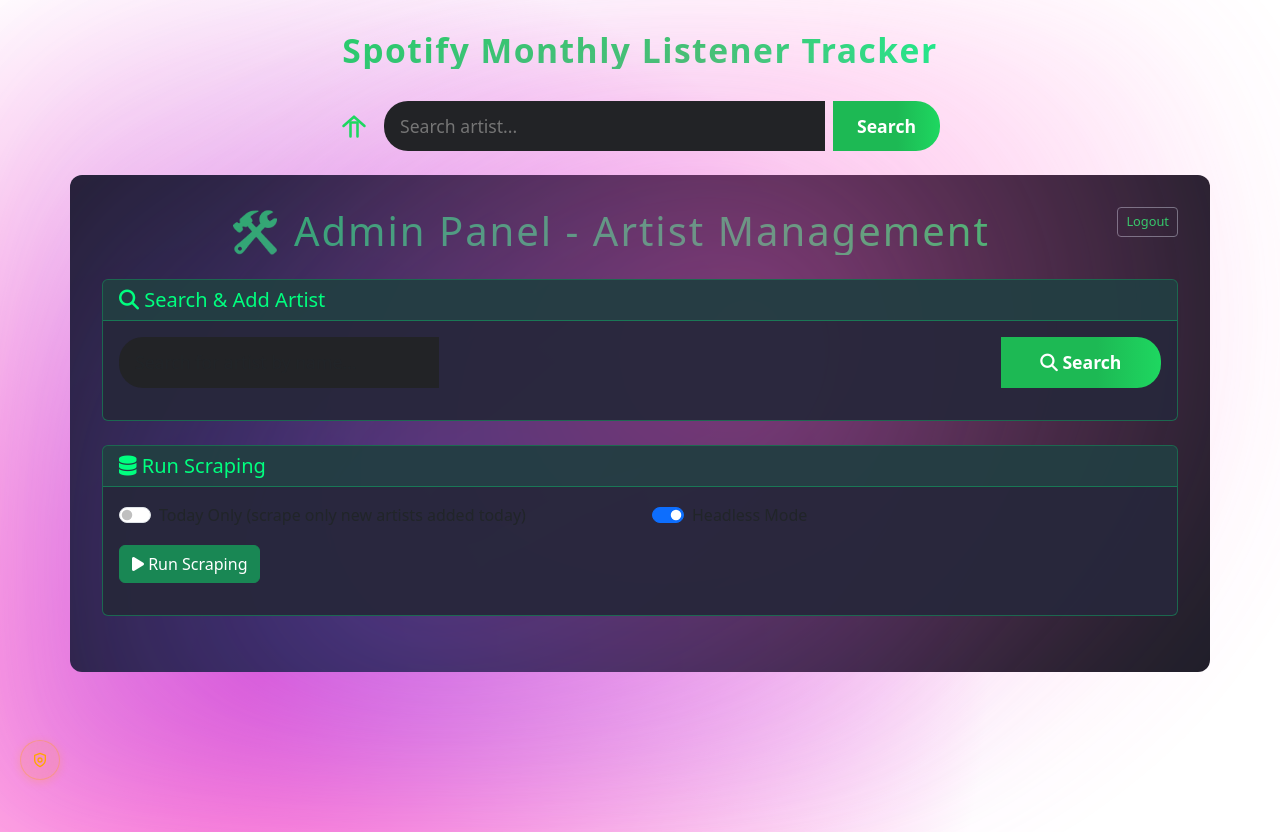
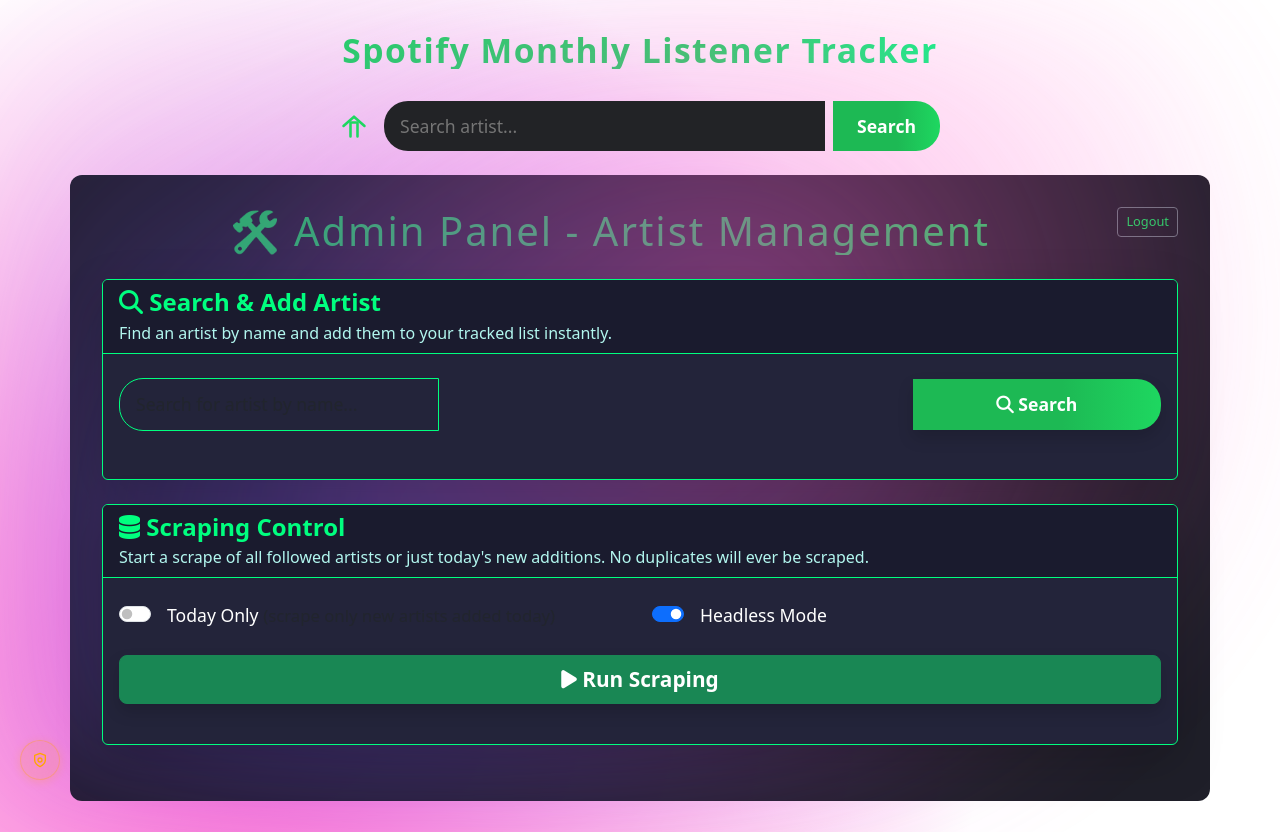
Before and after one commit to jason-donner/spotify-monthly-listener-extract, a Flask app: page /admin/ in a window 1280 px wide. Run offline with Flask 3, Linux system fonts and the light colour scheme; the visitor is signed in with stand-in values (Sample User, id 1); parts of the project's set-up code (start-up, migrations or seed data) failed here and were passed over.

Commit message:
refactor: Clean up debug print statements and enhance admin UI styling

```diff
--- a/webapp/app.py
+++ b/webapp/app.py
@@ -154,11 +154,7 @@ def create_app():
     admin_bp = create_admin_routes(spotify_service, data_service, job_service)
     app.register_blueprint(main_bp)
     app.register_blueprint(admin_bp, url_prefix='/admin')
-    # DEBUG: Print all registered routes to verify /admin/search_artist is present
-    print("\nRegistered routes:")
-    for rule in app.url_map.iter_rules():
-        print(f"{rule}")
-    print()
+    # (Debug route printout removed for production cleanliness)
     # Clean up old job files on startup
     job_service.cleanup_old_jobs()
     return app
--- a/webapp/templates/admin.html
+++ b/webapp/templates/admin.html
@@ -19,20 +19,21 @@
             <div id="auth-status" class="alert" style="display: none;"></div>
 
             <!-- Search and Add Artist Section -->
-            <div class="card mb-4" style="background: rgba(40, 40, 60, 0.95); border: 1px solid rgba(0, 255, 127, 0.3);">
-                <div class="card-header" style="background: rgba(0, 255, 127, 0.1); border-bottom: 1px solid rgba(0, 255, 127, 0.3);">
-                    <h5 class="mb-0" style="color: #00ff7f;">
+            <div class="card mb-4 shadow-lg" style="background: #23243a; border: 1px solid #00ff7f;">
+                <div class="card-header" style="background: #1a1b2e; border-bottom: 1px solid #00ff7f;">
+                    <h4 class="mb-1" style="color: #00ff7f; font-weight: bold;">
                         <i class="fas fa-search"></i> Search & Add Artist
-                    </h5>
+                    </h4>
+                    <div style="color: #b2f7ef; font-size: 1rem;">Find an artist by name and add them to your tracked list instantly.</div>
                 </div>
-                <div class="card-body">
-                    <form id="searchArtistForm" class="row g-3 mb-3" autocomplete="off">
-                        <div class="col-md-10 position-relative">
-                            <input type="text" class="form-control" id="searchArtistInput" placeholder="Search for artist by name..." required autocomplete="off">
+                <div class="card-body py-4">
+                    <form id="searchArtistForm" class="row g-3 mb-4 align-items-center" autocomplete="off">
+                        <div class="col-md-9 position-relative mb-2 mb-md-0">
+                            <input type="text" class="form-control form-control-lg" id="searchArtistInput" placeholder="Search for artist by name..." required autocomplete="off" style="background: #23243a; color: #fff; border: 1px solid #00ff7f;">
                             <div id="artistAutocomplete" class="list-group position-absolute w-100" style="z-index: 1000; display: none;"></div>
                         </div>
-                        <div class="col-md-2">
-                            <button type="submit" class="btn btn-info w-100">
+                        <div class="col-md-3 d-grid gap-2">
+                            <button type="submit" class="btn btn-lg btn-info fw-bold shadow" style="font-size: 1.1rem;">
                                 <i class="fas fa-search"></i> Search
                             </button>
                         </div>
@@ -40,13 +41,13 @@
                     <div id="artistSearchResults"></div>
                     <div id="artistTopTracks"></div>
                     <div id="addArtistSection" style="display:none;">
-                        <div class="card mt-3" style="background: rgba(40, 40, 60, 0.95); border: 1px solid rgba(0,255,127,0.3);">
+                        <div class="card mt-3 shadow" style="background: #23243a; border: 1px solid #00ff7f;">
                             <div class="card-body">
-                                <div id="addArtistInfo" class="mb-3" style="color:#fff;"></div>
-                                <button id="addArtistBtn" class="btn btn-success">
+                                <div id="addArtistInfo" class="mb-3" style="color:#b2f7ef;"></div>
+                                <button id="addArtistBtn" class="btn btn-lg btn-success fw-bold">
                                     <i class="fas fa-plus"></i> Add Artist
                                 </button>
-                                <div id="addArtistResult" class="mt-2"></div>
+                                <div id="addArtistResult" class="mt-3"></div>
                             </div>
                         </div>
                     </div>
@@ -63,44 +64,47 @@
                 <p class="mt-2">Ready to add artists.</p>
             </div>
             <!-- Scraping Section -->
-            <div class="card mb-4" style="background: rgba(40, 40, 60, 0.95); border: 1px solid rgba(0, 255, 127, 0.3);">
-                <div class="card-header" style="background: rgba(0, 255, 127, 0.1); border-bottom: 1px solid rgba(0, 255, 127, 0.3);">
-                    <h5 class="mb-0" style="color: #00ff7f;">
-                        <i class="fas fa-database"></i> Run Scraping
-                    </h5>
+            <div class="card mb-4 shadow-lg" style="background: #23243a; border: 1px solid #00ff7f;">
+                <div class="card-header" style="background: #1a1b2e; border-bottom: 1px solid #00ff7f;">
+                    <h4 class="mb-1" style="color: #00ff7f; font-weight: bold;">
+                        <i class="fas fa-database"></i> Scraping Control
+                    </h4>
+                    <div style="color: #b2f7ef; font-size: 1rem;">Start a scrape of all followed artists or just today's new additions. No duplicates will ever be scraped.</div>
                 </div>
-                <div class="card-body">
-                    <div class="row mb-3">
-                        <div class="col-md-6">
+                <div class="card-body py-4">
+                    <div class="row mb-4 align-items-center">
+                        <div class="col-md-6 mb-2 mb-md-0">
                             <div class="form-check form-switch">
                                 <input class="form-check-input" type="checkbox" id="todayOnlyMode">
-                                <label class="form-check-label" for="todayOnlyMode">Today Only (scrape only new artists added today)</label>
+                                <label class="form-check-label ms-2" for="todayOnlyMode" style="color: #fff; font-size: 1.1rem;">Today Only <span class="text-muted" style="font-size:0.95em;">(scrape only new artists added today)</span></label>
                             </div>
                         </div>
                         <div class="col-md-6">
                             <div class="form-check form-switch">
                                 <input class="form-check-input" type="checkbox" id="headlessMode" checked>
-                                <label class="form-check-label" for="headlessMode">Headless Mode</label>
+                                <label class="form-check-label ms-2" for="headlessMode" style="color: #fff; font-size: 1.1rem;">Headless Mode</label>
                             </div>
                         </div>
                     </div>
-                    <button id="runScrapingBtn" class="btn btn-success mb-3">
-                        <i class="fas fa-play"></i> Run Scraping
-                    </button>
-                    <div id="scrapingStatus" class="alert alert-info mt-3" style="display: none;">
+                    <div class="d-grid gap-2 mb-3">
+                        <button id="runScrapingBtn" class="btn btn-lg btn-success fw-bold shadow" style="font-size: 1.3rem;">
+                            <i class="fas fa-play"></i> Run Scraping
+                        </button>
+                    </div>
+                    <div id="scrapingStatus" class="alert alert-info mt-3" style="display: none; background: #1a1b2e; color: #00ff7f; border: 1px solid #00ff7f;">
                         <span id="scrapingStatusText">Status will appear here.</span>
                         <span id="scrapingSpinner" class="spinner-border spinner-border-sm ms-2" style="display: none;"></span>
                     </div>
-                    <div id="scrapingProgress" class="progress my-2" style="height: 24px; display: none;">
-                        <div id="progressBar" class="progress-bar progress-bar-striped progress-bar-animated" role="progressbar" style="width: 0%" aria-valuenow="0" aria-valuemin="0" aria-valuemax="100"></div>
-                        <span id="progressLabel" class="ms-2"></span>
-                        <span id="progressCounter" class="ms-2"></span>
-                        <span id="progressDetails" class="ms-2"></span>
+                    <div id="scrapingProgress" class="progress my-2" style="height: 24px; display: none; background: #23243a;">
+                        <div id="progressBar" class="progress-bar progress-bar-striped progress-bar-animated bg-success" role="progressbar" style="width: 0%" aria-valuenow="0" aria-valuemin="0" aria-valuemax="100"></div>
+                        <span id="progressLabel" class="ms-2" style="color:#fff;"></span>
+                        <span id="progressCounter" class="ms-2" style="color:#fff;"></span>
+                        <span id="progressDetails" class="ms-2" style="color:#b2f7ef;"></span>
                     </div>
-                    <div id="scrapingOutput" class="alert alert-secondary mt-3" style="display: none; white-space: pre-line;">
+                    <div id="scrapingOutput" class="alert alert-secondary mt-3" style="display: none; white-space: pre-line; background: #23243a; color: #b2f7ef; border: 1px solid #00ff7f;">
                         <div id="scrapingOutputText"></div>
                     </div>
-                    <div id="scrapingError" class="alert alert-danger mt-3" style="display: none; white-space: pre-line;">
+                    <div id="scrapingError" class="alert alert-danger mt-3" style="display: none; white-space: pre-line; background: #2d1a1a; color: #ff4d4d; border: 1px solid #ff4d4d;">
                         <div id="scrapingErrorText"></div>
                     </div>
                 </div>
```
